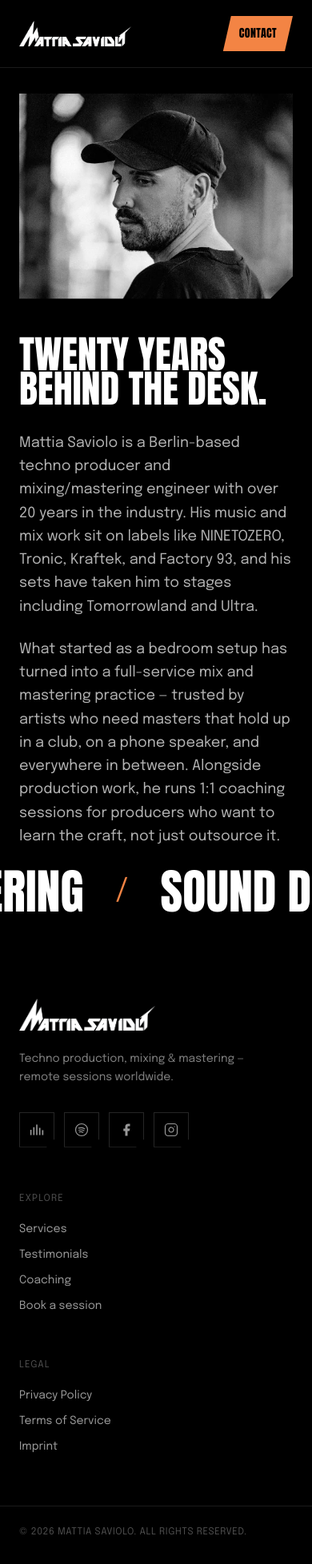
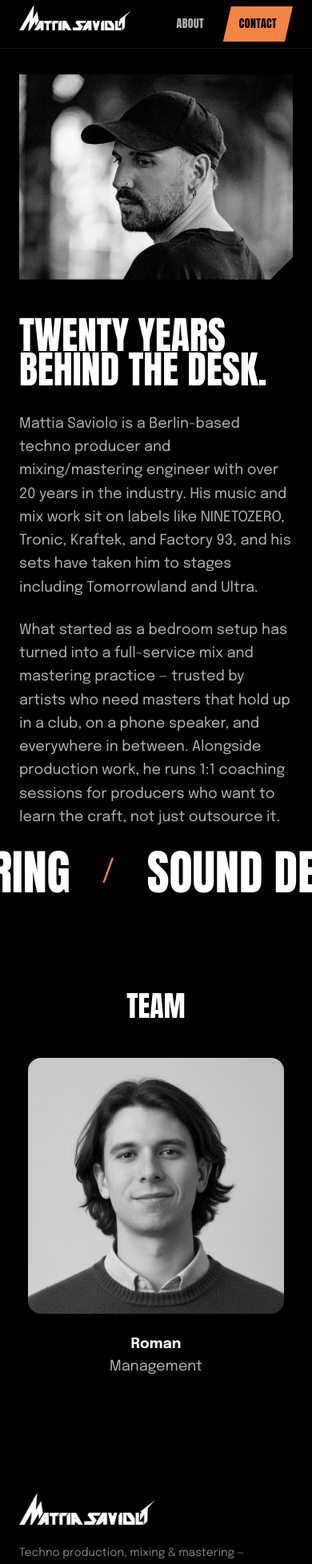
Before and after one commit to tayupov/mattia-saviolo.com, a Next.js app: page /about in a window 390 px wide. Shown: the top 1956 px of the page at 80% size. Built offline with nearby package versions, Linux system fonts and the light colour scheme.

Commit message:
rearrange stuff on home, finalise about page

```diff
--- a/src/app/about/page.tsx
+++ b/src/app/about/page.tsx
@@ -91,6 +91,30 @@ export default function AboutPage() {
             </div>
           </div>
         </section>
+
+        {/* Team */}
+        <section className="px-6 py-20 sm:px-12 lg:py-28">
+          <h2 className="text-center font-display text-4xl uppercase leading-[0.95] sm:text-5xl">
+            Team
+          </h2>
+
+          <div className="mx-auto mt-12 flex max-w-xs flex-col items-center">
+            <div className="relative aspect-square w-full overflow-hidden rounded-2xl bg-white/5 grayscale">
+              <Image
+                src="/roman-headshot.jpg"
+                alt="Roman"
+                fill
+                sizes="(min-width: 640px) 20rem, 100vw"
+                className="object-cover"
+              />
+            </div>
+            <p className="mt-6 text-center text-lg">
+              <span className="font-bold">Roman</span>
+              <br />
+              <span className="text-white/70">Management</span>
+            </p>
+          </div>
+        </section>
       </main>
 
       <SiteFooter />
--- a/src/app/layout.tsx
+++ b/src/app/layout.tsx
@@ -15,14 +15,14 @@ const epilogue = Epilogue({
   subsets: ["latin"],
 });
 
-const TITLE = "Mattia Saviolo — Techno Producer, Mixing & Mastering Engineer";
+const TITLE = "Mattia Saviolo | Techno Producer, Mixing & Mastering Engineer";
 const OG_IMAGE = "/brand/video-thumbnail.png";
 
 export const metadata: Metadata = {
   metadataBase: new URL(SITE_URL),
   title: {
     default: TITLE,
-    template: "%s — Mattia Saviolo",
+    template: "%s | Mattia Saviolo",
   },
   description: SITE_DESCRIPTION,
   alternates: {
--- a/src/components/Portfolio.tsx
+++ b/src/components/Portfolio.tsx
@@ -192,6 +192,11 @@ function PortfolioScroller({ releases }: { releases: Release[] }) {
     }, RESUME_DELAY);
   };
 
+  // Mouse dragging is tracked via window-level listeners rather than
+  // setPointerCapture — capture retargets every subsequent pointer/mouse
+  // event (including the eventual click) to this container, which stops the
+  // anchor underneath from ever seeing a click and breaks navigation, drag
+  // or not.
   const handlePointerDown = (e: React.PointerEvent<HTMLDivElement>) => {
     pause();
     if (e.pointerType !== "mouse") return;
@@ -201,23 +206,25 @@ function PortfolioScroller({ releases }: { releases: Release[] }) {
     movedRef.current = false;
     startXRef.current = e.clientX;
     startScrollLeftRef.current = el.scrollLeft;
-    el.setPointerCapture(e.pointerId);
+
+    const handleWindowPointerMove = (ev: PointerEvent) => {
+      const deltaX = ev.clientX - startXRef.current;
+      if (Math.abs(deltaX) > DRAG_CLICK_THRESHOLD) movedRef.current = true;
+      el.scrollLeft = startScrollLeftRef.current - deltaX;
+    };
+    const handleWindowPointerUp = () => {
+      draggingRef.current = false;
+      scheduleResume();
+      window.removeEventListener("pointermove", handleWindowPointerMove);
+      window.removeEventListener("pointerup", handleWindowPointerUp);
+    };
+    window.addEventListener("pointermove", handleWindowPointerMove);
+    window.addEventListener("pointerup", handleWindowPointerUp);
   };
 
-  const handlePointerMove = (e: React.PointerEvent<HTMLDivElement>) => {
-    if (!draggingRef.current) return;
-    const el = scrollerRef.current;
-    if (!el) return;
-    const deltaX = e.clientX - startXRef.current;
-    if (Math.abs(deltaX) > DRAG_CLICK_THRESHOLD) movedRef.current = true;
-    el.scrollLeft = startScrollLeftRef.current - deltaX;
-  };
-
-  const handlePointerUp = (e: React.PointerEvent<HTMLDivElement>) => {
-    if (draggingRef.current) {
-      scrollerRef.current?.releasePointerCapture(e.pointerId);
-    }
-    draggingRef.current = false;
+  // Touch has no drag tracking of its own to clean up — this just resumes
+  // autoplay after native touch scrolling releases.
+  const handlePointerUp = () => {
     scheduleResume();
   };
 
@@ -237,7 +244,6 @@ function PortfolioScroller({ releases }: { releases: Release[] }) {
       <div
         ref={scrollerRef}
         onPointerDown={handlePointerDown}
-        onPointerMove={handlePointerMove}
         onPointerUp={handlePointerUp}
         onPointerCancel={handlePointerUp}
         onClickCapture={handleClickCapture}
--- a/src/components/Services.tsx
+++ b/src/components/Services.tsx
@@ -15,19 +15,21 @@ const SERVICES = [
   },
   {
     number: "03",
-    name: "Sound design",
-    description: "Custom patches, low-ends, and textures built from scratch.",
+    name: "1:1 coaching &\nco-production",
+    description:
+      "Learn sound design, low-end power, mixing, and finishing — while we work on your own tracks. In-studio in Berlin or remote via video call.",
   },
   {
     number: "04",
-    name: "Arrangement editing",
-    description: "Creative structure that keeps a floor moving from intro to outro.",
+    name: "Track feedback",
+    description:
+      "Send a track, get honest, detailed notes on the mix, arrangement, and whether it's ready for release.",
   },
   {
     number: "05",
-    name: "1:1 coaching & co-production",
+    name: "Industry insights",
     description:
-      "Learn sound design, low-end power, mixing, and finishing — while we work on your own tracks. In-studio in Berlin or remote via video call.",
+      "How to approach labels, write emails that get replies, and navigate a release from demo to drop.",
   },
 ];
 
@@ -50,9 +52,7 @@ export function Services({ theme = "dark" }: ServicesProps) {
             20+
           </span>
           <h2 className="mt-4 font-display text-4xl uppercase leading-[0.95] sm:text-5xl">
-            Years behind
-            <br />
-            the desk.
+            Years behind the desk.
           </h2>
           <p
             className={`mt-6 max-w-md text-lg leading-relaxed ${
@@ -75,7 +75,7 @@ export function Services({ theme = "dark" }: ServicesProps) {
         >
           {SERVICES.map((service, index) => {
             const isOpen = openIndex === index;
-            const isCoaching = service.number === "05";
+            const isCoaching = service.number === "03";
             return (
               <li
                 key={service.number}
@@ -96,7 +96,7 @@ export function Services({ theme = "dark" }: ServicesProps) {
                     {service.number}
                   </span>
                   <span className="flex flex-1 items-center justify-between gap-4 sm:justify-start">
-                    <span className="font-display text-2xl uppercase transition-colors sm:w-72 sm:shrink-0 sm:text-3xl sm:group-hover:text-accent">
+                    <span className="whitespace-pre-line font-display text-2xl uppercase transition-colors sm:w-72 sm:shrink-0 sm:text-3xl sm:group-hover:text-accent">
                       {service.name}
                     </span>
                     <svg
--- a/src/components/SiteHeader.tsx
+++ b/src/components/SiteHeader.tsx
@@ -3,8 +3,8 @@ import Link from "next/link";
 
 export function SiteHeader() {
   return (
-    <header className="sticky top-0 z-50 flex items-center justify-between border-b border-white/10 bg-black/30 px-6 py-5 backdrop-blur-sm sm:px-12">
-      <Link href="/" className="shrink-0">
+    <header className="sticky top-0 z-50 flex items-center justify-between border-b border-white/10 bg-black/30 px-6 py-2 backdrop-blur-sm sm:px-12">
+      <Link href="/" className="shrink-0 -mt-4">
         <Image
           src="/brand/logo.png"
           alt="Mattia Saviolo"
@@ -18,7 +18,7 @@ export function SiteHeader() {
       <nav className="flex items-center gap-6 sm:gap-8">
         <Link
           href="/about"
-          className="hidden font-display text-sm uppercase tracking-wide text-white/70 transition-colors hover:text-accent sm:block"
+          className="font-display text-sm uppercase tracking-wide text-white/70 transition-colors hover:text-accent"
         >
           About
         </Link>
```
Also changed, not shown: public/roman-headshot.jpg (added).
